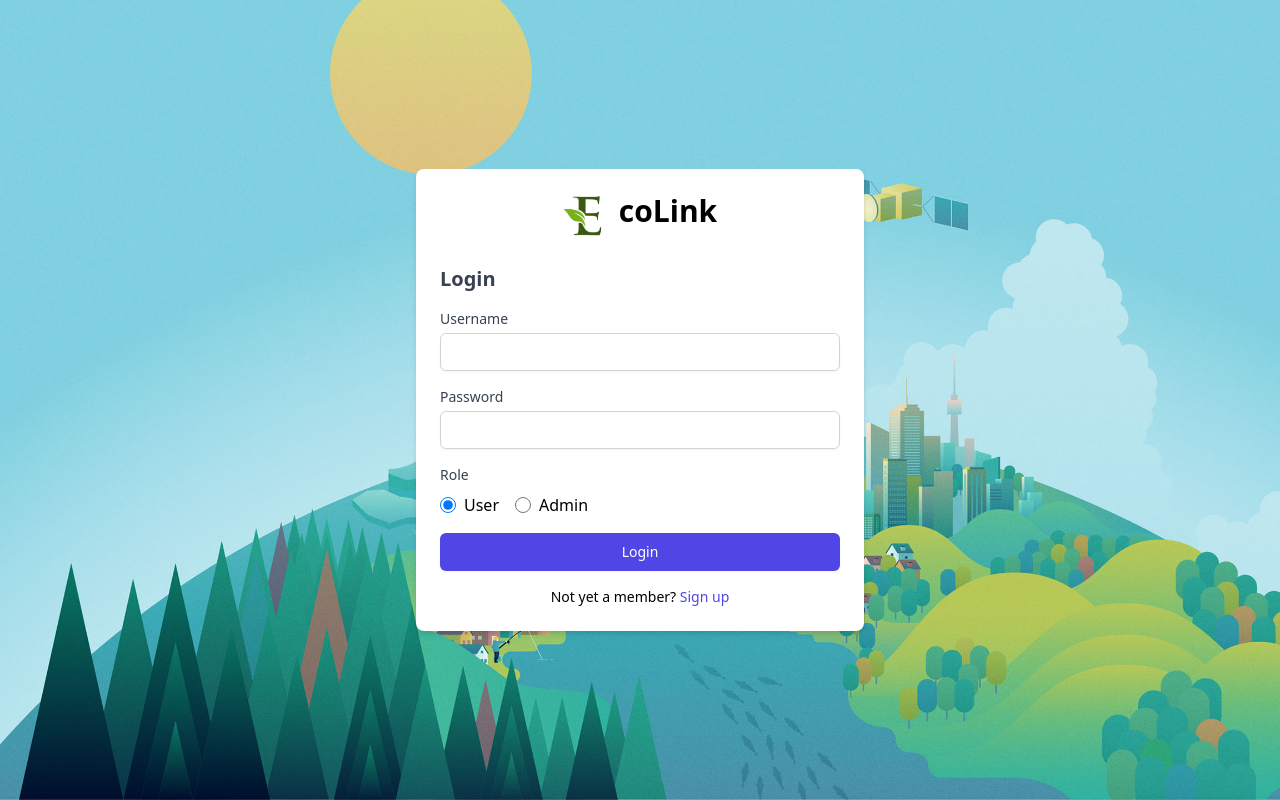
After one commit to eanamari24/EcoLink, a PHP site: page /login.php in a window 1280 px wide. The commit adds this page. Run offline with PHP 8.4, Linux system fonts and the light colour scheme; data that the repository does not hold is empty.

Commit message:
Update 1.1

```diff
--- a/dashboard.php
+++ b/dashboard.php
@@ -26,7 +26,7 @@ if (!isset($_SESSION['username']) || $_SESSION['role'] !== 'admin') {
                 <li><a href="#">Manage Users</a></li>
                 <li><a href="#">Manage Posts</a></li>
                 <li><a href="#">Settings</a></li>
-                <li><a href="login/login.php">Logout</a></li>
+                <li><a href="login.php">Logout</a></li>
             </ul>
         </nav>
     </header>
--- a/errors/errors.php
+++ b/errors.php
@@ -1,4 +1,5 @@
-<?php if (count($errors) > 0) : ?>
+<?php global $errors;
+if (count($errors) > 0) : ?>
     <div>
         <?php foreach ($errors as $error) : ?>
             <?php if (strpos($error, "Username already exists") !== false): ?>
--- /dev/null
+++ b/login.php
@@ -0,0 +1,89 @@
+<?php
+include('server.php');
+
+// Start the session if not already started
+if (!isset($_SESSION)) {
+    session_start();
+}
+
+// Sanitize output to prevent XSS attacks
+function sanitize_output($data) {
+    return htmlspecialchars($data);
+}
+
+$username = isset($_SESSION['username']) ? sanitize_output($_SESSION['username']) : '';
+$success = isset($_SESSION['success']) ? sanitize_output($_SESSION['success']) : '';
+unset($_SESSION['success']);
+?>
+
+<!DOCTYPE html>
+<html lang="en">
+<head>
+    <meta charset="UTF-8">
+    <meta name="viewport" content="width=device-width, initial-scale=1.0">
+    <title>Registration system PHP and MySQL</title>
+    <link href="https://cdn.jsdelivr.net/npm/tailwindcss@2.2.19/dist/tailwind.min.css" rel="stylesheet">
+    <style>
+        body {
+            background-image: url("Images/background.jpg");
+            background-repeat: no-repeat;
+            background-size: cover;
+            height: 100vh;
+        }
+    </style>
+</head>
+<body class="bg-gray-100 flex justify-center items-center h-screen">
+
+<div class="w-full max-w-md p-6 bg-white rounded-lg shadow-md">
+    <div class="flex justify-center mb-6">
+        <img src="Images/logo.png" alt="Logo" class="h-12 w-12">
+        <h1 class="text-3xl font-bold ml-2">coLink</h1>
+    </div>
+
+    <div class="mb-4">
+        <h2 class="text-xl text-gray-700 font-bold">Login</h2>
+    </div>
+
+    <form method="post" action="login.php">
+        <?php include('errors.php'); ?>
+        <!-- Display success message from registration -->
+        <?php if (!empty($success)) : ?>
+            <div class="bg-green-100 border-l-4 border-green-500 text-green-700 p-4 mb-4" role="alert">
+                <p class="font-bold">Success!</p>
+                <p><?php echo $success; ?></p>
+            </div>
+        <?php endif ?>
+        <div class="mb-4">
+            <label for="username" class="block text-sm font-medium text-gray-700">Username</label>
+            <input id="username" name="username" type="text" value="<?php echo $username; ?>" required class="mt-1 block w-full px-3 py-2 bg-white border border-gray-300 rounded-md shadow-sm focus:outline-none focus:ring-indigo-500 focus:border-indigo-500 sm:text-sm">
+        </div>
+        <div class="mb-4">
+            <label for="password" class="block text-sm font-medium text-gray-700">Password</label>
+            <input id="password" name="password" type="password" required class="mt-1 block w-full px-3 py-2 bg-white border border-gray-300 rounded-md shadow-sm focus:outline-none focus:ring-indigo-500 focus:border-indigo-500 sm:text-sm">
+        </div>
+        <fieldset class="mb-4">
+            <legend class="text-sm font-medium text-gray-700">Role</legend>
+            <div class="flex mt-2">
+                <label class="flex items-center mr-4">
+                    <input type="radio" name="role" value="user" checked class="form-radio h-4 w-4 text-indigo-600 transition duration-150 ease-in-out">
+                    <span class="ml-2">User</span>
+                </label>
+                <label class="flex items-center">
+                    <input type="radio" name="role" value="admin" class="form-radio h-4 w-4 text-indigo-600 transition duration-150 ease-in-out">
+                    <span class="ml-2">Admin</span>
+                </label>
+            </div>
+        </fieldset>
+        <div class="flex items-center justify-between">
+            <button type="submit" name="login_user" class="w-full flex justify-center py-2 px-4 border border-transparent rounded-md shadow-sm text-sm font-medium text-white bg-indigo-600 hover:bg-indigo-700 focus:outline-none focus:ring-2 focus:ring-offset-2 focus:ring-indigo-500">Login</button>
+        </div>
+        <div class="mt-4 text-center">
+            <p class="text-sm">Not yet a member? <a href="register.php" class="text-indigo-600 hover:text-indigo-900">Sign up</a></p>
+        </div>
+    </form>
+</div>
+
+<script src="script.js"></script>
+
+</body>
+</html>
--- a/login/register.php
+++ b/register.php
@@ -14,7 +14,7 @@ if (!isset($_SESSION)) {
     <link href="https://cdn.jsdelivr.net/npm/tailwindcss@latest/dist/tailwind.min.css" rel="stylesheet">
     <style>
         body {
-            background-image: url("../Images/background.jpg");
+            background-image: url("Images/background.jpg");
             background-repeat: no-repeat;
             background-size: cover;
             height: 100vh;
@@ -24,7 +24,7 @@ if (!isset($_SESSION)) {
 <body class="flex justify-center items-center h-screen">
 <div class="w-full max-w-md p-8 bg-white rounded-lg shadow-md">
     <div class="flex justify-center mb-4">
-        <img src="../Images/logo.png" alt="Logo" class="h-12 w-12">
+        <img src="Images/logo.png" alt="Logo" class="h-12 w-12">
         <h1 class="text-3xl font-bold ml-2">coLink</h1>
     </div>
 
```
Also changed, not shown: login/login.php (deleted, +0 -89 lines), newsfeed.php (renamed from newsfeed/newsfeed.php, +7 -7 lines), newsfeed.css (renamed from newsfeed/newsfeed.css), server.php (renamed from server/server.php).
